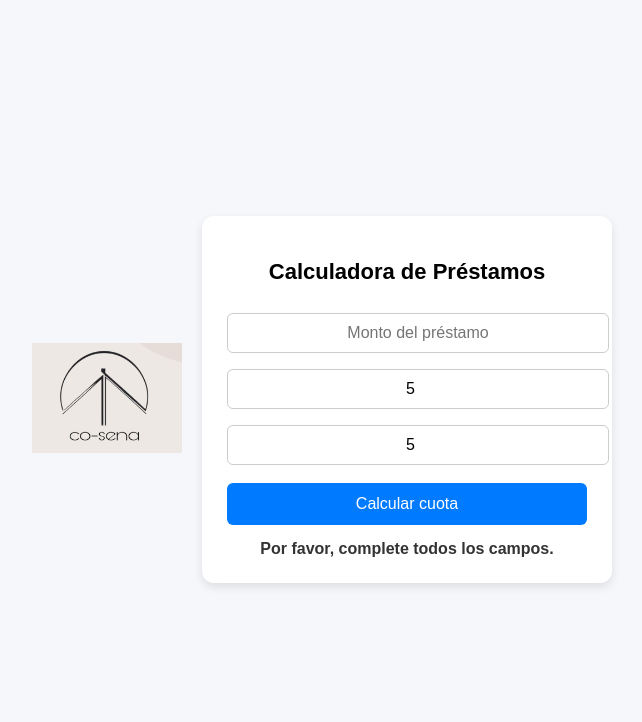
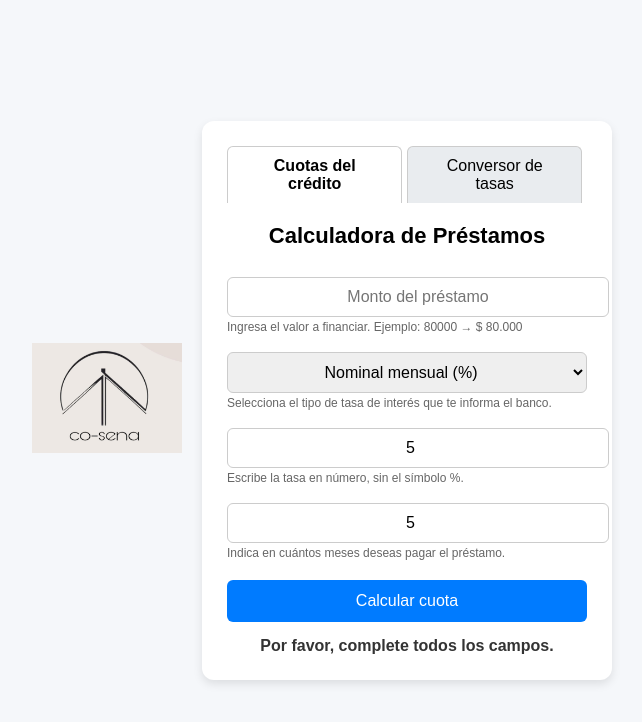
Before and after one commit to Will-Dot-bot/calculadora-financiera.cosena, a plain HTML site: page index.html in a window 1280 px wide. Both pictures are taken after typing "Sample", "5", "5" into the empty fields and a click on the button "Calcular cuota". Shown: the whole page, without its empty margins (328-970 px from the left). Drawn offline with Linux system fonts and the light colour scheme.

Commit message:
index.html

```diff
--- a/index.html
+++ b/index.html
@@ -13,7 +13,7 @@
       align-items: center;
       height: 100vh;
       margin: 0;
-      overflow: hidden;
+      overflow: auto;
     }
 
     .container {
@@ -23,25 +23,15 @@
       box-shadow: 0 4px 10px rgba(0,0,0,0.1);
       width: 360px;
       text-align: center;
-      opacity: 0;
-      transform: scale(0.8);
-      animation: fadeZoomIn 1s ease-out forwards;
     }
 
-    @keyframes fadeZoomIn {
-      to {
-        opacity: 1;
-        transform: scale(1);
-      }
-    }
-
-    h2 {
+    h2, h3 {
       margin-bottom: 20px;
       font-size: 22px;
       font-weight: bold;
     }
 
-    input {
+    input, select {
       width: 100%;
       padding: 10px;
       margin: 8px 0;
@@ -49,13 +39,6 @@
       border-radius: 6px;
       font-size: 16px;
       text-align: center;
-      transition: transform 0.2s ease;
-    }
-
-    input:focus {
-      outline: none;
-      border-color: #007bff;
-      transform: scale(1.02);
     }
 
     button {
@@ -68,12 +51,10 @@
       font-size: 16px;
       cursor: pointer;
       margin-top: 10px;
-      transition: background-color 0.3s ease, transform 0.2s ease;
     }
 
     button:hover {
       background-color: #0056b3;
-      transform: scale(1.03);
     }
 
     .resultado {
@@ -81,31 +62,49 @@
       font-size: 16px;
       font-weight: bold;
       color: #333;
-      opacity: 0;
-      transform: translateY(20px);
-      transition: opacity 0.6s ease, transform 0.6s ease;
-    }
-
-    .resultado.mostrar {
-      opacity: 1;
-      transform: translateY(0);
     }
 
     .logo {
       text-align: center;
       margin: 20px;
-      animation: fadeIn 1.5s ease;
     }
 
-    @keyframes fadeIn {
-      from {
-        opacity: 0;
-        transform: translateY(-20px);
+    .tabs {
+      display: flex;
+      justify-content: center;
+      margin-bottom: 20px;
     }
-      to {
-        opacity: 1;
-        transform: translateY(0);
+
+    .tab {
+      padding: 10px 20px;
+      cursor: pointer;
+      border: 1px solid #ccc;
+      border-bottom: none;
+      background-color: #e9ecef;
+      border-radius: 6px 6px 0 0;
+      margin-right: 5px;
+      transition: background-color 0.3s ease;
     }
+
+    .tab.active {
+      background-color: white;
+      font-weight: bold;
+    }
+
+    .tab-content {
+      display: none;
+    }
+
+    .tab-content.active {
+      display: block;
+    }
+
+    .ayuda {
+      font-size: 12px;
+      color: #666;
+      margin-top: -5px;
+      margin-bottom: 10px;
+      text-align: left;
     }
   </style>
 </head>
@@ -115,54 +114,129 @@
   </div>
 
   <div class="container">
+    <div class="tabs">
+      <div class="tab active" data-tab="credito">Cuotas del crédito</div>
+      <div class="tab" data-tab="conversor">Conversor de tasas</div>
+    </div>
+
+    <!-- TAB 1: CALCULADORA -->
+    <div id="credito" class="tab-content active">
       <h2>Calculadora de Préstamos</h2>
+
       <input type="text" id="monto" placeholder="Monto del préstamo" oninput="formatearNumero(this)">
-    <input type="number" id="interes" placeholder="Interés mensual (%)">
+      <div class="ayuda">Ingresa el valor a financiar. Ejemplo: 80000 → $ 80.000</div>
+
+      <select id="tipoTasa">
+        <option value="NM">Nominal mensual (%)</option>
+        <option value="EA">Efectiva anual (%)</option>
+      </select>
+      <div class="ayuda">Selecciona el tipo de tasa de interés que te informa el banco.</div>
+
+      <input type="number" id="interes" placeholder="Tasa de interés">
+      <div class="ayuda">Escribe la tasa en número, sin el símbolo %.</div>
+
       <input type="number" id="plazo" placeholder="Plazo en meses">
+      <div class="ayuda">Indica en cuántos meses deseas pagar el préstamo.</div>
+
       <button onclick="calcular()">Calcular cuota</button>
+
       <div class="resultado" id="resultado"></div>
     </div>
 
+    <!-- TAB 2: CONVERSOR -->
+    <div id="conversor" class="tab-content">
+      <h3>Conversor de Tasas</h3>
+      <input type="number" id="tasaConvertir" placeholder="Tasa a convertir">
+      <div class="ayuda">Ingresa la tasa en número. Ejemplo: 24.5</div>
+
+      <select id="tipoConversion">
+        <option value="EAtoNM">Efectiva anual → Nominal mensual</option>
+        <option value="NMtoEA">Nominal mensual → Efectiva anual</option>
+      </select>
+      <div class="ayuda">Selecciona el tipo de conversión que necesitas.</div>
+
+      <button onclick="convertirTasa()">Convertir tasa</button>
+      <div class="resultado" id="resultadoConversion"></div>
+    </div>
+  </div>
+
   <script>
+    // ---- TABS ----
+    const tabs = document.querySelectorAll(".tab");
+    const contents = document.querySelectorAll(".tab-content");
+
+    tabs.forEach(tab => {
+      tab.addEventListener("click", () => {
+        tabs.forEach(t => t.classList.remove("active"));
+        contents.forEach(c => c.classList.remove("active"));
+
+        tab.classList.add("active");
+        document.getElementById(tab.dataset.tab).classList.add("active");
+      });
+    });
+
+    // ---- FORMATEAR NÚMEROS ----
     function formatearNumero(input) {
       let valor = input.value.replace(/\D/g, "");
       if (valor) {
-        input.value = new Intl.NumberFormat("es-CO").format(valor);
+        input.value = "$ " + new Intl.NumberFormat("es-CO").format(valor);
       } else {
         input.value = "";
       }
     }
 
+    // ---- CALCULAR CUOTA ----
     function calcular() {
-      let monto = document.getElementById("monto").value.replace(/\./g, "").replace(/,/g, "");
-      let interes = document.getElementById("interes").value;
-      let plazo = document.getElementById("plazo").value;
-
-      monto = parseFloat(monto);
-      interes = parseFloat(interes) / 100;
-      plazo = parseInt(plazo);
+      let monto = document.getElementById("monto").value.replace(/\D/g, "");
+      let interes = parseFloat(document.getElementById("interes").value);
+      let tipoTasa = document.getElementById("tipoTasa").value;
+      let plazo = parseInt(document.getElementById("plazo").value);
 
       const resultadoDiv = document.getElementById("resultado");
-      resultadoDiv.classList.remove("mostrar"); // Reinicia animación
 
-      if (isNaN(monto) || isNaN(interes) || isNaN(plazo)) {
+      if (!monto || isNaN(interes) || isNaN(plazo)) {
         resultadoDiv.innerText = "Por favor, complete todos los campos.";
-        resultadoDiv.classList.add("mostrar");
         return;
       }
 
-      let cuota = (monto * interes) / (1 - Math.pow(1 + interes, -plazo));
+      monto = parseFloat(monto);
+
+      if (tipoTasa === "EA") {
+        interes = (Math.pow(1 + interes / 100, 1 / 12) - 1) * 100;
+      }
+
+      let interesMensual = interes / 100;
+      let cuota = (monto * interesMensual) / (1 - Math.pow(1 + interesMensual, -plazo));
       let totalPagar = cuota * plazo;
       let intereses = totalPagar - monto;
 
       resultadoDiv.innerHTML = `
-        Valor Cuota: $ ${new Intl.NumberFormat("es-CO").format(cuota.toFixed(0))}<br>
-        Total a pagar: $ ${new Intl.NumberFormat("es-CO").format(totalPagar.toFixed(0))}<br>
-        Intereses a pagar: $ ${new Intl.NumberFormat("es-CO").format(intereses.toFixed(0))}
+        Valor Cuota: <strong>$ ${new Intl.NumberFormat("es-CO").format(cuota.toFixed(0))}</strong><br>
+        Total a pagar: <strong>$ ${new Intl.NumberFormat("es-CO").format(totalPagar.toFixed(0))}</strong><br>
+        Intereses a pagar: <strong>$ ${new Intl.NumberFormat("es-CO").format(intereses.toFixed(0))}</strong>
       `;
-      setTimeout(() => {
-        resultadoDiv.classList.add("mostrar");
-      }, 100); // pequeño delay para que la clase se aplique correctamente
+    }
+
+    // ---- CONVERSOR ----
+    function convertirTasa() {
+      let tasa = parseFloat(document.getElementById("tasaConvertir").value);
+      let tipo = document.getElementById("tipoConversion").value;
+      const resultadoDiv = document.getElementById("resultadoConversion");
+
+      if (isNaN(tasa)) {
+        resultadoDiv.innerText = "Por favor, ingrese una tasa válida.";
+        return;
+      }
+
+      let resultado = 0;
+
+      if (tipo === "EAtoNM") {
+        resultado = (Math.pow(1 + tasa / 100, 1 / 12) - 1) * 100;
+        resultadoDiv.innerHTML = `Tasa nominal mensual equivalente: <strong>${resultado.toFixed(3)}%</strong>`;
+      } else {
+        resultado = (Math.pow(1 + (tasa / 100), 12) - 1) * 100;
+        resultadoDiv.innerHTML = `Tasa efectiva anual equivalente: <strong>${resultado.toFixed(3)}%</strong>`;
+      }
     }
   </script>
 </body>
```
Lines whose indentation alone changed are shown as unchanged.
